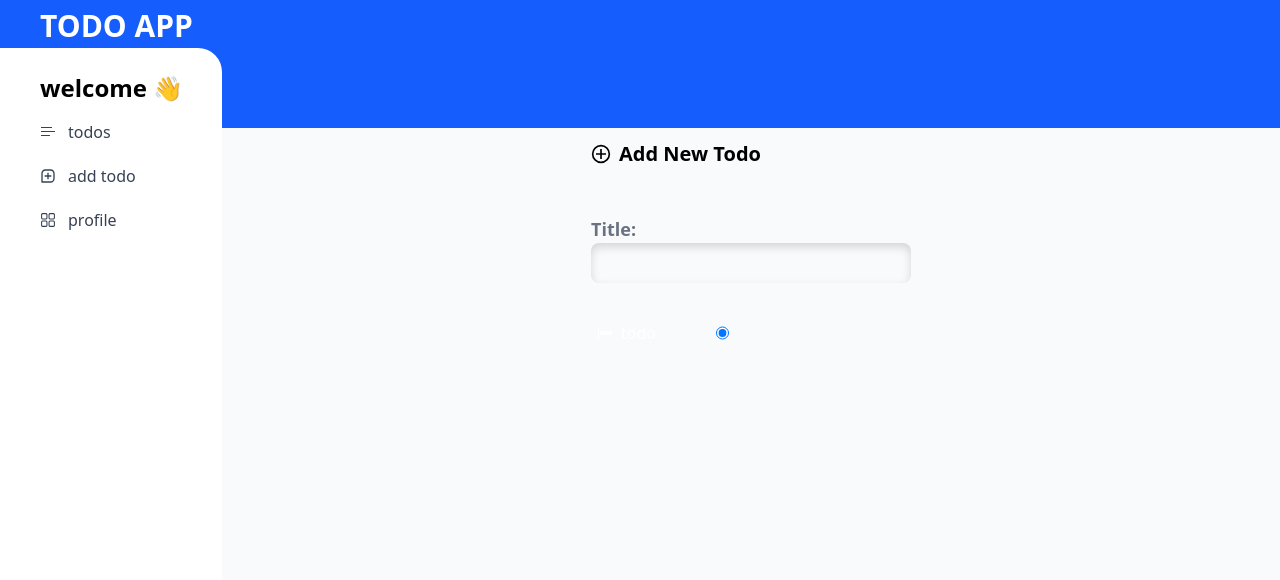
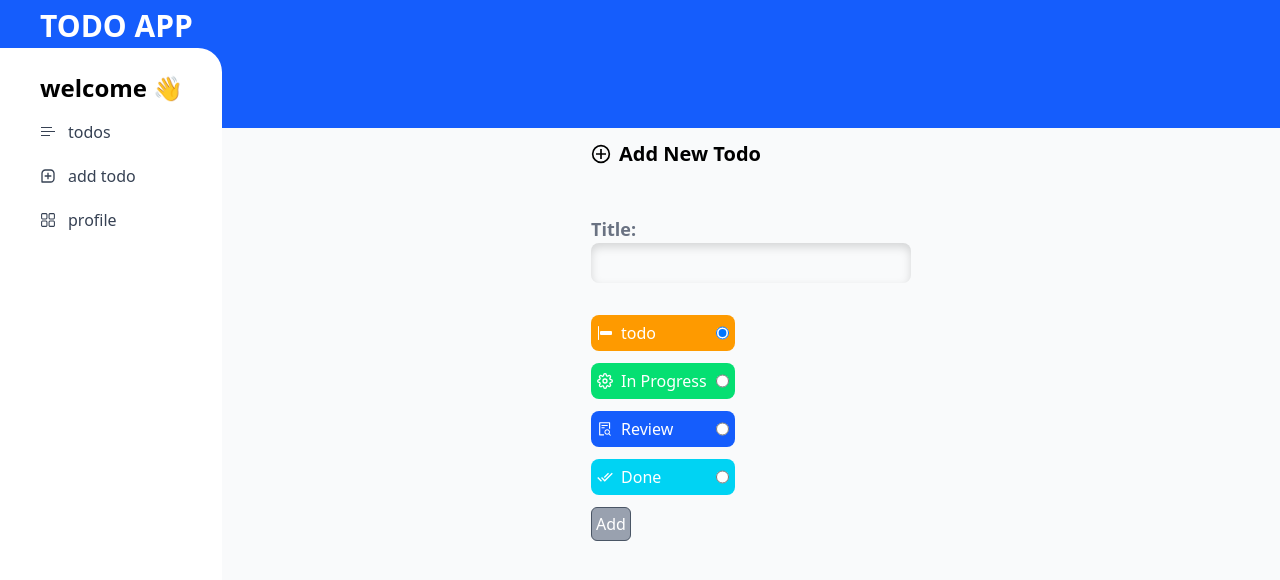
Before and after one commit to shahryar78f/todo-app, a Next.js app: page /add-todo in a window 1280 px wide. Shown: the top 580 px of the page. Built offline with nearby package versions, Linux system fonts and the light colour scheme.

Commit message:
Refactor AddTodoPage to improve layout and enhance RadioButton usage with additional status options, including visual icons for better user interaction.

```diff
--- a/src/components/template/AddTodo.tsx
+++ b/src/components/template/AddTodo.tsx
@@ -1,24 +1,26 @@
 'use client'
 import { useState } from 'react';
+import { AiOutlineFileSearch } from 'react-icons/ai';
 import { BsAlignStart } from 'react-icons/bs';
+import { FiSettings } from 'react-icons/fi';
 import { GrAddCircle } from 'react-icons/gr';
+import { MdDoneAll } from 'react-icons/md';
 import RadioButton from '../element/RadioButton';
-import { FiSettings } from 'react-icons/fi';
-import { AiOutlineFileSearch } from 'react-icons/ai';
-import { MdDoneAll } from 'react-icons/md';
 
 function AddTodoPage() {
   const [title, setTitle] = useState('');
   const [status, setStatus] = useState('todo');
   return (
-    <div className='flex  flex-col gap-12'>
-      <h2 className='flex gap-2 items-center text-xl font-bold '>
+    <div className="flex  flex-col gap-12">
+      <h2 className="flex gap-2 items-center text-xl font-bold ">
         <GrAddCircle />
         Add New Todo
       </h2>
-      <div className='flex flex-col gap-8'>
-        <div className='flex flex-col'>
-          <label htmlFor="title" className='text-gray-500 text-[18px] font-bold'>Title:</label>
+      <div className="flex flex-col gap-8">
+        <div className="flex flex-col">
+          <label htmlFor="title" className="text-gray-500 text-[18px] font-bold">
+            Title:
+          </label>
           <input
             id="title"
             type="text"
@@ -26,15 +28,49 @@ function AddTodoPage() {
             onChange={e => {
               setTitle(e.target.value);
             }}
-            className='shadow-[inset_0_4px_10px_rgba(0,0,0,0.15)] p-1 rounded-[8px] h-10 w-80 focus:outline-none'
+            className="shadow-[inset_0_4px_10px_rgba(0,0,0,0.15)] p-1 rounded-[8px] h-10 w-80 focus:outline-none"
           />
         </div>
-        <div>
-          <div>
-            <RadioButton setStatus={setStatus} status={status} title="todo" value="todo">
-              <BsAlignStart />
-            </RadioButton>
-          </div>
+        <div className="flex flex-col gap-3">
+          <RadioButton
+            setStatus={setStatus}
+            status={status}
+            title="todo"
+            value="todo"
+            className=" bg-amber-500"
+          >
+            <BsAlignStart />
+          </RadioButton>
+          <RadioButton
+            setStatus={setStatus}
+            status={status}
+            title="In Progress"
+            value="inProgress"
+            className="bg-green-400"
+          >
+            <FiSettings />
+          </RadioButton>
+          <RadioButton
+            setStatus={setStatus}
+            status={status}
+            title="Review"
+            value="review"
+            className="bg-blue-600"
+          >
+            <AiOutlineFileSearch />
+          </RadioButton>
+          <RadioButton
+            setStatus={setStatus}
+            status={status}
+            title="Done"
+            value="done"
+            className="bg-cyan-400"
+          >
+            <MdDoneAll />
+          </RadioButton>
+          <button className="bg-gray-400 w-fit border border-gray-600 p-1 text-white text-base  rounded-[6px]">
+            Add
+          </button>
         </div>
       </div>
     </div>
```
